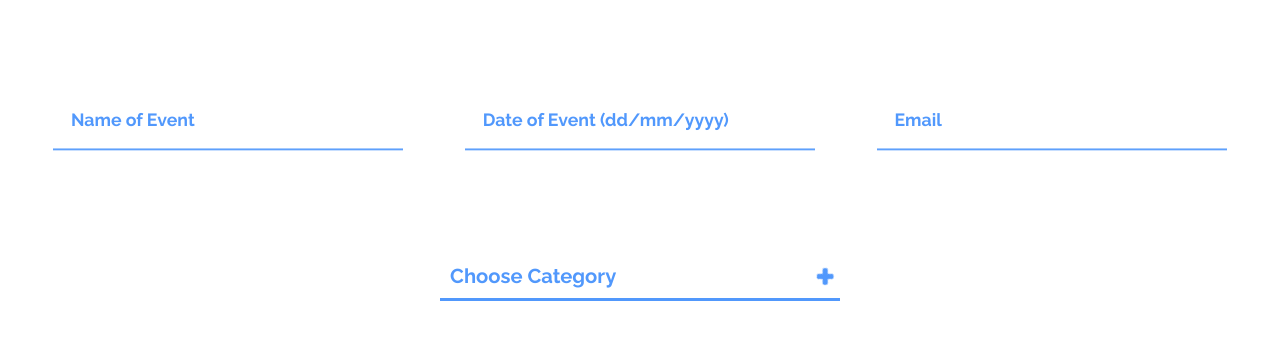
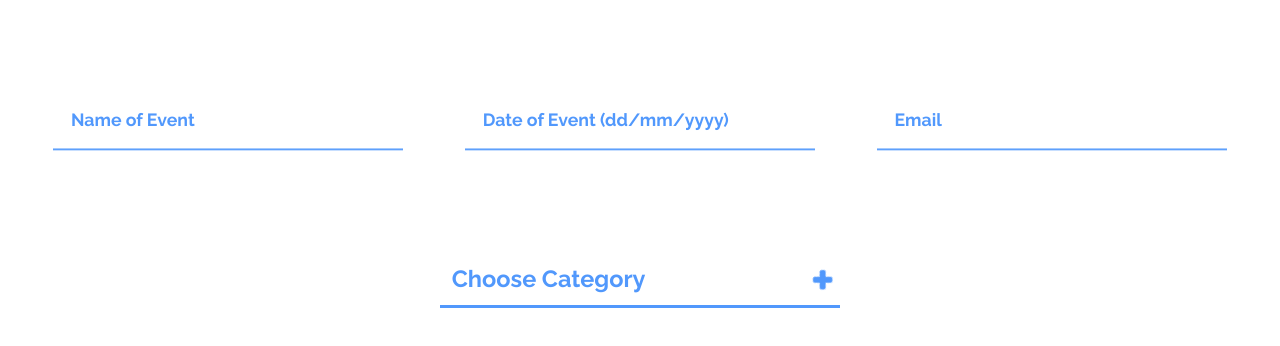
Before and after one commit to KewlStatics/-CHAMPION-, a plain HTML site: page index.html in a window 1280 px wide. Shown: the part 684-1030 px from the top of the page. Drawn offline with Linux system fonts and the light colour scheme.

```diff
--- a/css/cs-skin-underline.css
+++ b/css/cs-skin-underline.css
@@ -11,7 +11,7 @@
 
 div.cs-skin-underline {
 	background: transparent;
-	font-size: 1.2em;
+	font-size: 1.4em;
 	max-width: 400px;
 }
 
@@ -21,7 +21,7 @@ div.cs-skin-underline {
 
 .cs-skin-underline > span {
 	padding: 0.5em 3em 0.5em 0.5em;
-	border-bottom: 3px solid #000;
+	border-bottom: 3px solid #5198FC;
 	border-color: inherit;
 	font-weight: bold;
 }
@@ -88,7 +88,7 @@ div.cs-skin-underline {
 	left: 0;
 	height: 3px;
 	width: 100%;
-	background-color: #fff;
+	background-color: #5198FC;
 	-webkit-transform: translate3d(200%,0,0);
 	transform: translate3d(200%,0,0);
 	-webkit-transition: -webkit-transform 0.3s;
```
